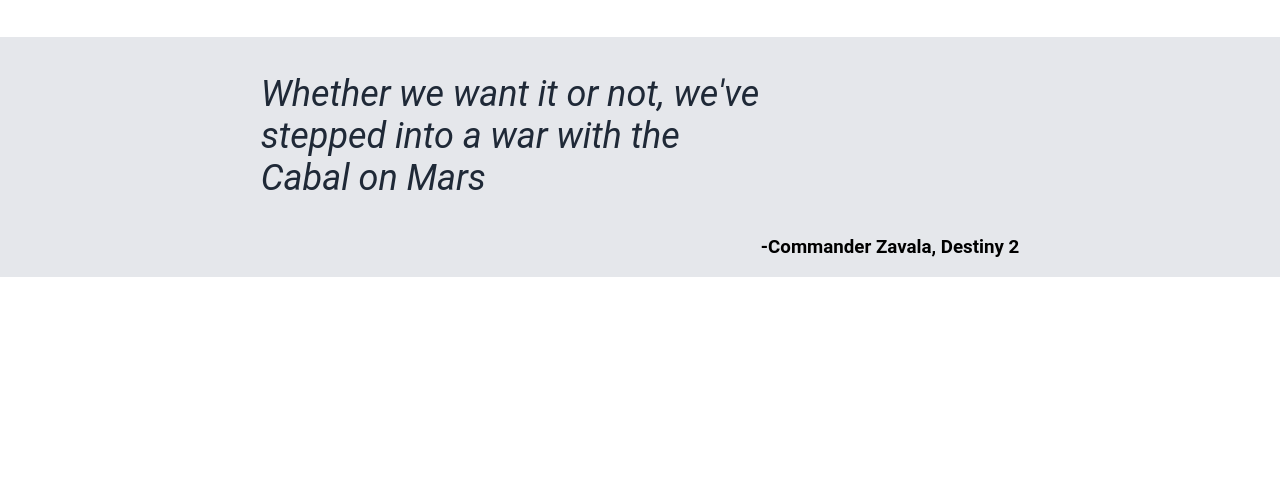
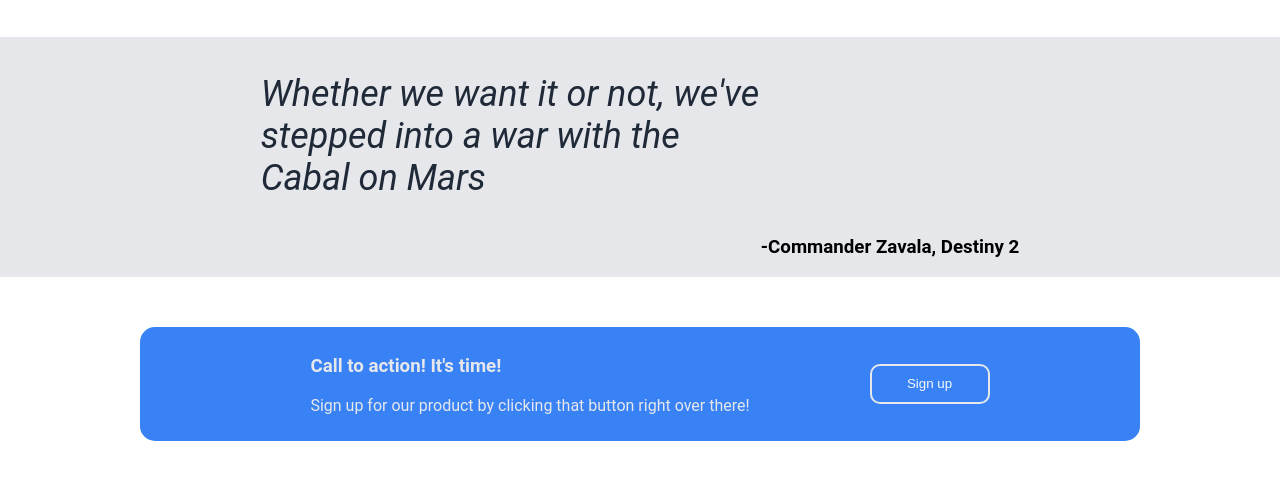
Before and after one commit to brycedesantis/odin-landing-page, a plain HTML site: page index.html in a window 1280 px wide. Shown: the part 570-1050 px from the top of the page. Before the commit the page ends 847 px from the top, so only its background shows below. Drawn offline with Linux system fonts and the light colour scheme.

Commit message:
Add call to action section and styling

```diff
--- a/index.html
+++ b/index.html
@@ -50,5 +50,14 @@
         <p>Whether we want it or not, we've stepped into a war with the Cabal on Mars</p>
         <h3>-Commander Zavala, Destiny 2</h3>
     </div>
+    <div class="call">
+        <div class="container">
+            <div class="action">
+                <h3>Call to action! It's time!</h3>
+                <p>Sign up for our product by clicking that button right over there!</p>
+            </div>
+            <button class="sign-up-button">Sign up</button>
+        </div>
+    </div>
 </body>
 </html>
--- a/style.css
+++ b/style.css
@@ -57,6 +57,7 @@ img{
     width: 120px;
     height: 40px;
     border: none;
+    cursor: pointer;
 }
 
 .information{
@@ -95,3 +96,21 @@ img{
     align-self: flex-end;
     margin-right: auto;
 }
+
+.call .container{
+    background-color: #3882f6;
+    margin: 50px auto;
+    color: #e5e7eb;
+    border-radius: 15px;
+    justify-content: center;
+    gap: 100px;
+}
+
+.action {
+    padding: 10px 20px;
+}
+
+.call .sign-up-button{
+    border: 2px solid #e5e7eb;
+    /* margin-left: 70px; */
+}
```
